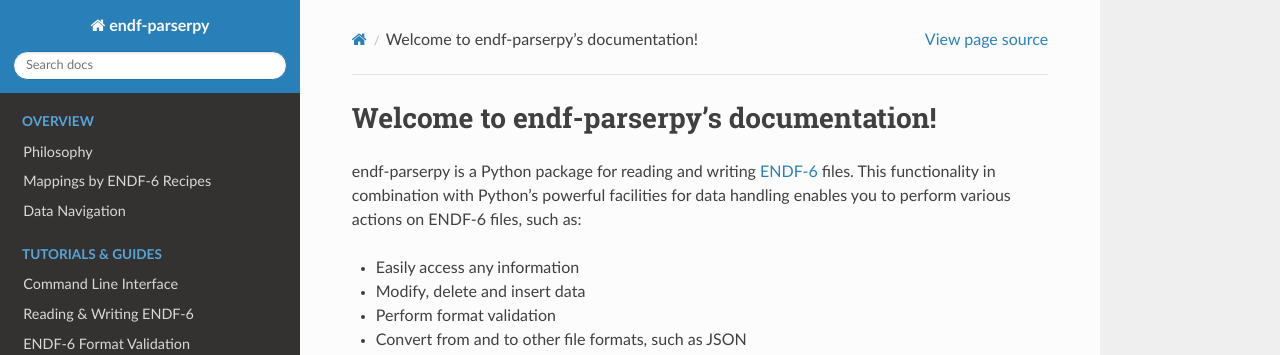
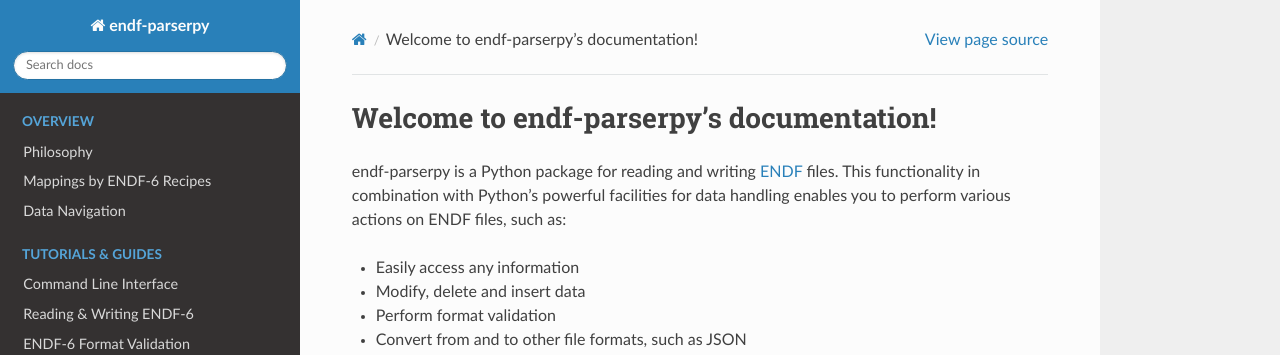
Before and after one commit to IAEA-NDS/endf-parserpy, a Sphinx documentation site: the page built from docs/source/index.rst, in a window 1280 px wide and 900 px high. Shown: the top 355 px of the window. Built offline with Sphinx 7.4.7 and the Read the Docs theme 3.1.0, drawn with Linux system fonts in a browser that asks for light colours.

Commit message:
fix minor issues in docs

```diff
--- a/docs/source/guide/command_line_interface.rst
+++ b/docs/source/guide/command_line_interface.rst
@@ -231,7 +231,7 @@
 The text provided via standard input is inserted
 after the line indicated via the ``-l`` argument.
 Supply the ``-n`` switch if you want to suppress the
-creation o a backup file.
+creation of a backup file.
 
 
 Explaining symbol names
@@ -240,7 +240,7 @@
 An experimental (and very incomplete feature) is the
 display of explanations of symbol names, which can be
 found in an ENDF file. For instance, assume that
-you have displayed the content of the MF1/MT1 section
+you have displayed the content of the MF3/MT1 section
 via ``endf-cli show 3/1 file.endf`` and are interested
 in the meaning of the ``QM`` variable. You can run
 
--- a/docs/source/index.rst
+++ b/docs/source/index.rst
@@ -44,10 +44,10 @@
 =========================================
 
 endf-parserpy is a Python package for reading
-and writing `ENDF-6 <https://doi.org/10.2172/1425114>`_ files.
+and writing `ENDF <https://www.nndc.bnl.gov/endfdocs/ENDF-102-2023.pdf>`_ files.
 This functionality in combination with Python's
 powerful facilities for data handling enables you to
-perform various actions on ENDF-6 files, such as:
+perform various actions on ENDF files, such as:
 
 - Easily access any information
 - Modify, delete and insert data
```
Also changed, not shown: docs/source/guide/creation_endf_scratch.rst (+6 -6 lines).
